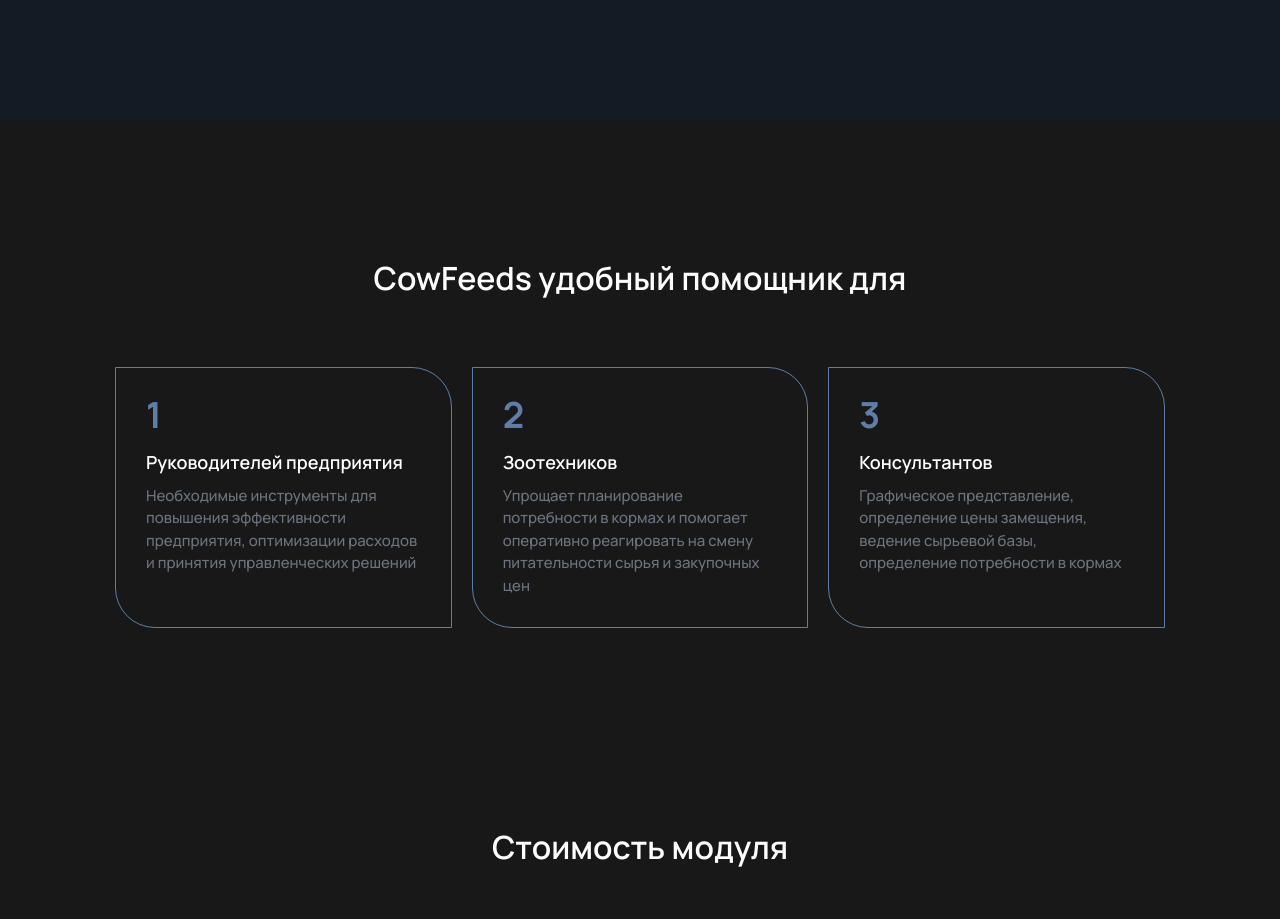
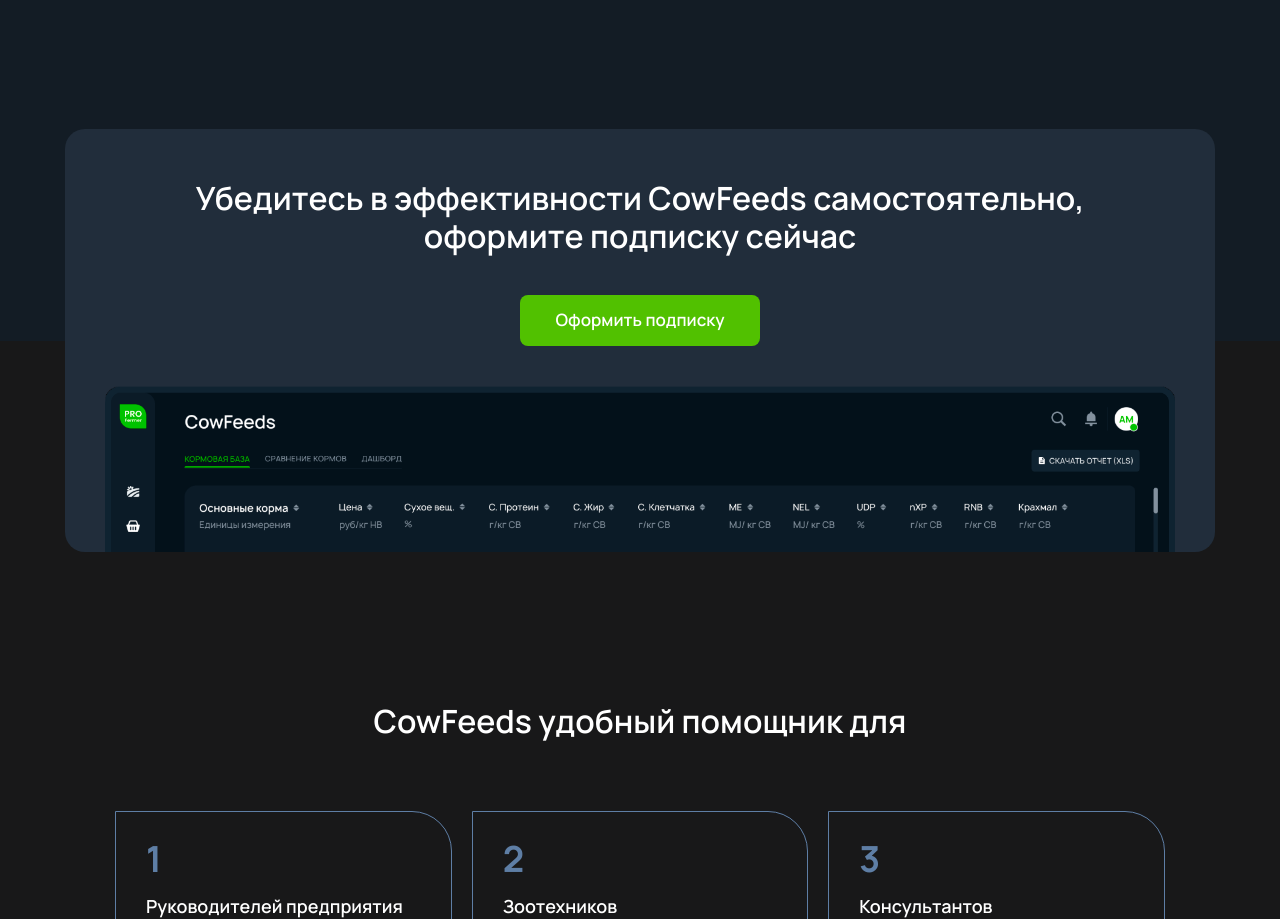
Before and after one commit to dakishimete/cowfeed-repo, a website: page #src/index.html in a window 1280 px wide. Shown: the part 3364-4283 px from the top of the page. Drawn offline with nearby package versions, Linux system fonts and the light colour scheme; files that its build step writes are made by us from their sources.

Commit message:
trynow wide

```diff
--- /dev/null
+++ b/#src/_trynow.html
@@ -0,0 +1,11 @@
+<div class="trynow">
+    <div class="trynow__bg">
+    </div>
+    <div class="trynow__content">
+        <div class="trynow__title section-title">Убедитесь в эффективности CowFeeds самостоятельно, оформите подписку сейчас</div>
+        <div class="trynow__buy-btn anchor" data-anchor="#price">Оформить подписку</div>
+        <div class="trynow__img">
+            <img src="./img/trynow.png" alt="trynow-img">
+        </div>
+    </div>
+</div>
--- a/#src/index.html
+++ b/#src/index.html
@@ -15,6 +15,7 @@
         @@include('_hero.html')
         @@include('_benefits.html')
         @@include('_features.html')
+        @@include('_trynow.html')
         @@include('_consumers.html')
         @@include('_price.html')
         @@include('_footer.html')
--- a/#src/scss/style.scss
+++ b/#src/scss/style.scss
@@ -97,6 +97,7 @@
 @import "hero";
 @import "benefits";
 @import "features";
+@import "trynow";
 @import "consumers";
 @import "price";
 @import "footer";
--- /dev/null
+++ b/#src/scss/trynow.scss
@@ -0,0 +1,71 @@
+.trynow {
+    width: 100%;
+    padding: 10px 0;
+
+    position: relative;
+
+        &::before,
+        &::after {
+            content: '';
+            position: absolute;
+            left: 0;
+            width: 100%;
+            height: 50%;
+            z-index: -1;
+        }
+
+        &::before {
+            background-color: #131C25;
+            top: 0;
+        }
+
+        &::after {
+            background-color: #181819;
+            top: 50%;
+        }
+
+    &__content {
+        border-radius: 20px;
+        background-color: #212d3b;
+        display: flex;
+        flex-direction: column;
+        align-items: center;
+        margin: 0 auto;
+
+        width: 1150px;
+    }
+
+    &__title {
+        padding: 50px 100px 0;
+        margin-bottom: 40px;
+    }
+
+    &__buy-btn {
+        color: #fff;
+        background-color: var(--color-green);
+        border-radius: 8px;
+        padding: 15px 35px;
+        display: inline-block;
+        font-size: 17px;
+        line-height: 1.2;
+        font-weight: 600;
+        cursor: pointer;
+        transition: all 0.3s ease;
+        z-index: 10;
+
+        &:hover {
+            background-color: var(--color-green-light);
+        }
+    }
+
+    &__img {
+        font-size: 0;
+        padding: 40px 40px 0;
+
+        img {
+            width: 100%;
+            height: 100%;
+            object-fit: contain;
+        }
+    }
+}
```
Also changed, not shown: #src/img/trynow.png (added).
